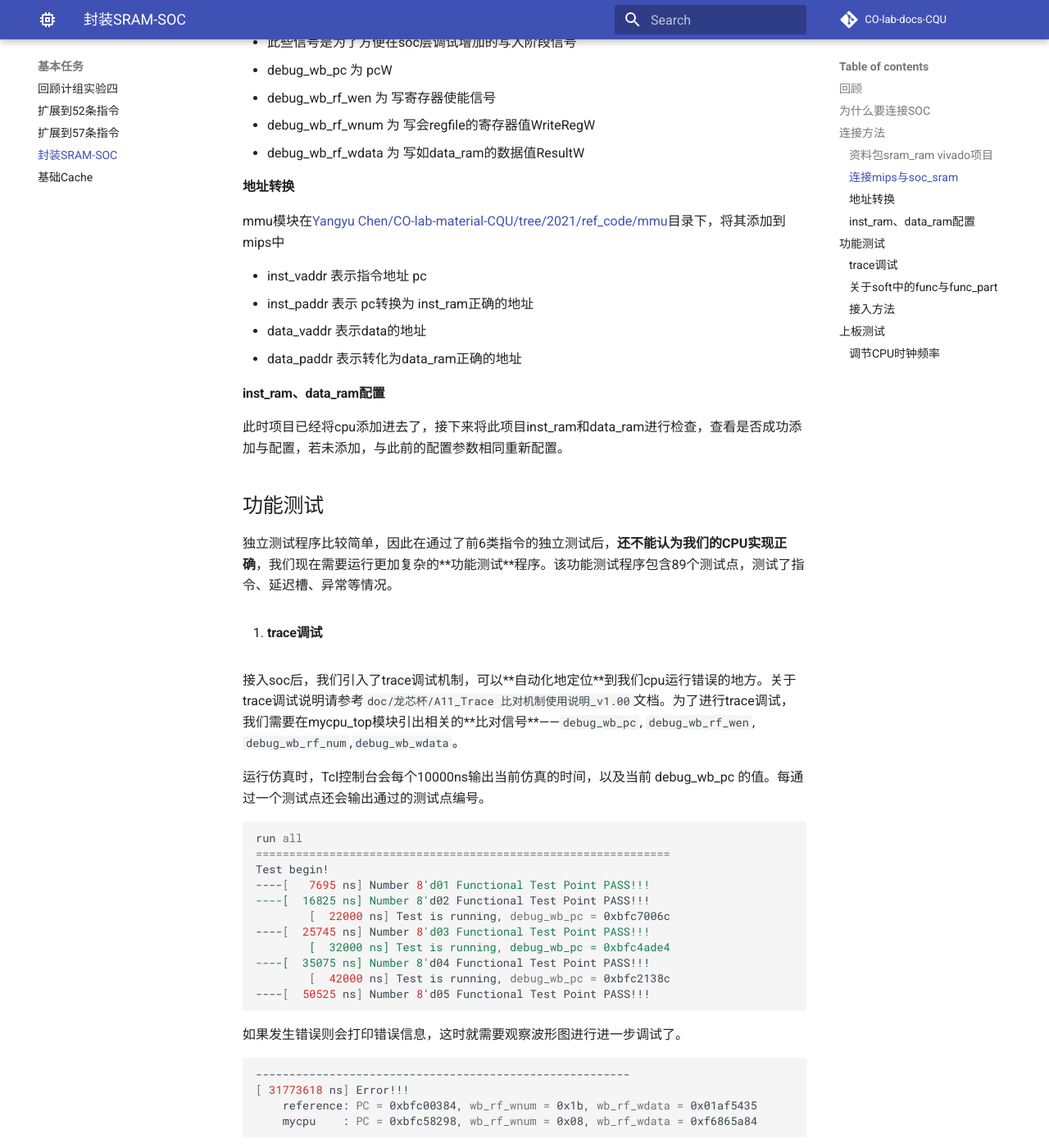
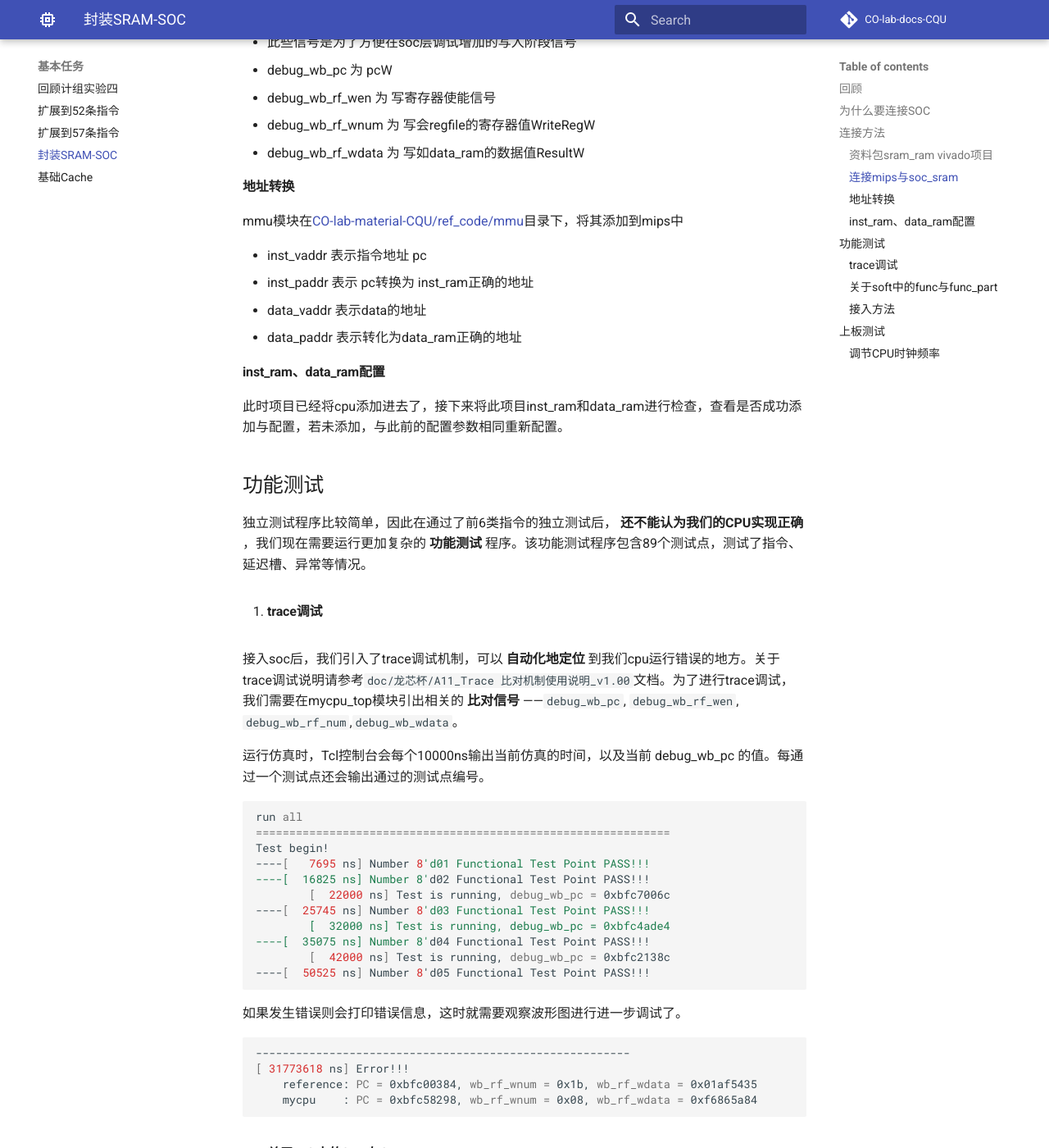
Before and after one commit to CQU-CS-LABs/CO-lab-docs-CQU, an MkDocs documentation site: the page built from docs/basic/sram_soc.md, in a window 1280 px wide and 1400 px high, scrolled down 3309 px. Shown: the whole window at 82% size. Built offline with MkDocs 1.6.1 and Material for MkDocs 9.7.7, drawn with Linux system fonts in a browser that asks for light colours; comment, search, counter and statistics services are not loaded; some of the changed text lies outside the part shown.

Commit message:
fix format and update vivado.md

````diff
--- a/docs/basic/sram_soc.md
+++ b/docs/basic/sram_soc.md
@@ -36,7 +36,7 @@
 
 #### 资料包sram_ram vivado项目
 
-sram-soc的外部顶层文件已经在此项目中提供，项目地址在[Yangyu Chen/CO-lab-material-CQU/tree/2021/test/func_test_v0.01_n4ddr/soc_sram_func](https://gitee.com/cyyself/CO-lab-material-CQU/tree/2021/test/func_test_v0.01_n4ddr/soc_sram_func)目录，将前面设计完成的cpu mips模块及其以下模块的.v文件全部放入该目录，并在vivado中添加新增的.v文件
+sram-soc的外部顶层文件已经在此项目中提供，项目地址在[CO-lab-material-CQU/test/func_test_v0.01_n4ddr/soc_sram_func](https://gitee.com/cyyself/CO-lab-material-CQU/tree/2021/test/func_test_v0.01_n4ddr/soc_sram_func)目录，将前面设计完成的cpu mips模块及其以下模块的.v文件全部放入该目录，并在vivado中添加新增的.v文件
 
 #### 连接mips与soc_sram
 
@@ -64,7 +64,7 @@ sram-soc的外部顶层文件已经在此项目中提供，项目地址在[Yangy
 
 #### 地址转换
 
-mmu模块在[Yangyu Chen/CO-lab-material-CQU/tree/2021/ref_code/mmu](https://gitee.com/cyyself/CO-lab-material-CQU/tree/2021/ref_code/mmu)目录下，将其添加到mips中
+mmu模块在[CO-lab-material-CQU/ref_code/mmu](https://gitee.com/cyyself/CO-lab-material-CQU/tree/2021/ref_code/mmu)目录下，将其添加到mips中
 
 - inst_vaddr 表示指令地址 pc
 - inst_paddr 表示 pc转换为 inst_ram正确的地址
@@ -77,11 +77,11 @@ mmu模块在[Yangyu Chen/CO-lab-material-CQU/tree/2021/ref_code/mmu](https://git
 
 ## 功能测试
 
-独立测试程序比较简单，因此在通过了前6类指令的独立测试后，**还不能认为我们的CPU实现正确**，我们现在需要运行更加复杂的**功能测试**程序。该功能测试程序包含89个测试点，测试了指令、延迟槽、异常等情况。
+独立测试程序比较简单，因此在通过了前6类指令的独立测试后， **还不能认为我们的CPU实现正确** ，我们现在需要运行更加复杂的 **功能测试** 程序。该功能测试程序包含89个测试点，测试了指令、延迟槽、异常等情况。
 
 1. #### **trace调试**
 
-接入soc后，我们引入了trace调试机制，可以**自动化地定位**到我们cpu运行错误的地方。关于trace调试说明请参考`doc/龙芯杯/A11_Trace 比对机制使用说明_v1.00`文档。为了进行trace调试，我们需要在mycpu_top模块引出相关的**比对信号**——`debug_wb_pc`, `debug_wb_rf_wen`, `debug_wb_rf_num`,`debug_wb_wdata`。
+接入soc后，我们引入了trace调试机制，可以 **自动化地定位** 到我们cpu运行错误的地方。关于trace调试说明请参考`doc/龙芯杯/A11_Trace 比对机制使用说明_v1.00`文档。为了进行trace调试，我们需要在mycpu_top模块引出相关的 **比对信号** ——`debug_wb_pc`, `debug_wb_rf_wen`, `debug_wb_rf_num`,`debug_wb_wdata`。
 
 运行仿真时，Tcl控制台会每个10000ns输出当前仿真的时间，以及当前 debug_wb_pc 的值。每通过一个测试点还会输出通过的测试点编号。
 
@@ -136,11 +136,11 @@ func_part目录包含三个obj文件：
 `define TRACE_REF_FILE "../../../../../../../cpu132_gettrace/golden_trace_1.txt
 ```
 
-同理使用哪个obj，就需要将testbench文件修改成对应那一条golden_trace。如果遇到`file can't open`的问题可以将路径改为**绝对路径**。
+同理使用哪个obj，就需要将testbench文件修改成对应那一条golden_trace。如果遇到`file can't open`的问题可以将路径改为 **绝对路径** 。
 
 ## **上板测试**
 
-sram_soc功能测试的文件为当前使用的`func_test_v0.01_n4ddr/soc_sram_func`，在仿真完成后可以上板测试，若不通过请检查是否写了不可综合的语法（例如在Verilog里写了#来实现延迟甚至内部时钟，这样的代码是不可综合的），并检查所有的Critical Warning。如果在Implementation后出现Timing为红，可以**修改pll降低CPU频率**后进行测试。
+sram_soc功能测试的文件为当前使用的`func_test_v0.01_n4ddr/soc_sram_func`，在仿真完成后可以上板测试，若不通过请检查是否写了不可综合的语法（例如在Verilog里写了#来实现延迟甚至内部时钟，这样的代码是不可综合的），并检查所有的Critical Warning。如果在Implementation后出现Timing为红，可以 **修改pll降低CPU频率** 后进行测试。
 
 #### **调节CPU时钟频率**
 
````
Also changed, not shown: 1 other file.
